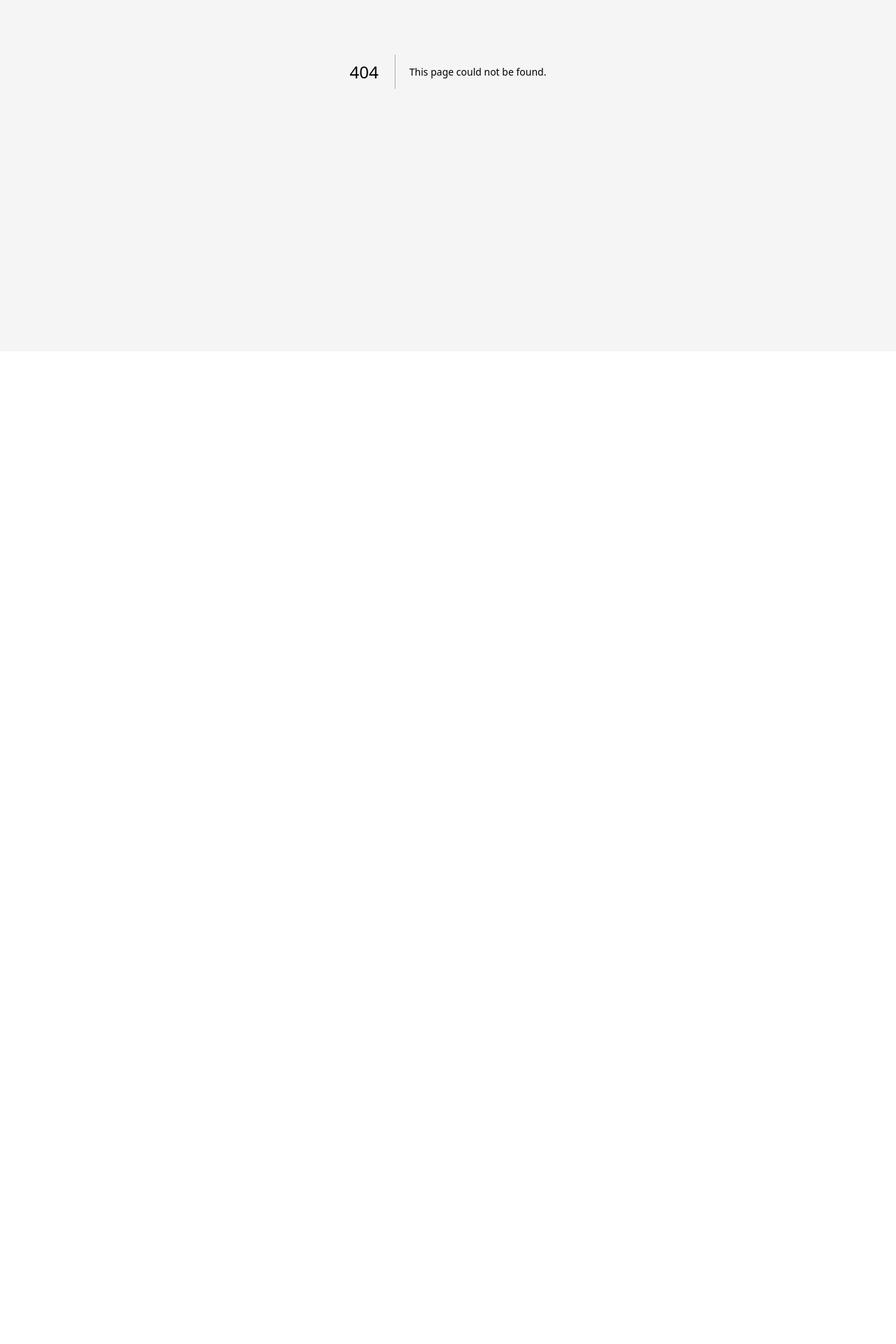
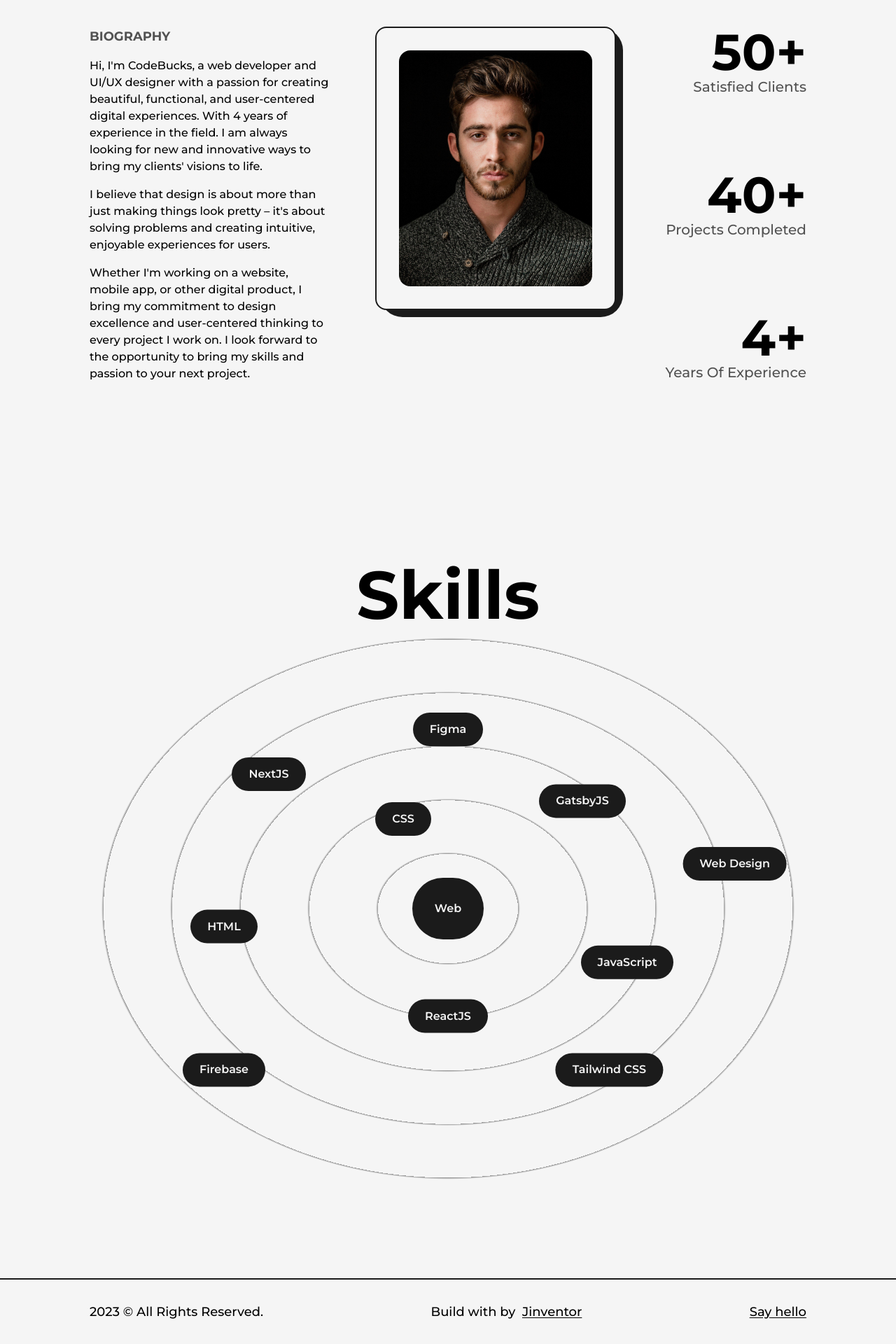
Before and after one commit to infinissible/portfolio-nextjs, a Next.js app: page /about in a window 1280 px wide. Before the commit this address had no page. Shown: the part 386-2306 px from the top of the page at 70% size. Before the commit the page ends 888 px from the top, so only its background shows below. Built offline with nearby package versions, Linux system fonts and the light colour scheme.

Commit message:
updated about page

```diff
--- /dev/null
+++ b/src/components/Experience.js
@@ -0,0 +1,7 @@
+import React from 'react';
+
+const Experience = () => {
+  return <div>Experience</div>;
+};
+
+export default Experience;
--- /dev/null
+++ b/src/components/Footer.js
@@ -0,0 +1,32 @@
+import React from 'react';
+import Layout from './Layout';
+import Link from 'next/link';
+
+const Footer = () => {
+  return (
+    <footer className='w-full border-t-2 border-solid border-dark font-medium text-lg'>
+      <Layout className='py-8 flex items-center justify-between'>
+        <span>{new Date().getFullYear()} &copy; All Rights Reserved.</span>
+        <div className='flex items-center'>
+          Build with by &nbsp;
+          <Link
+            href='https://jinventor.com'
+            className='underline underline-offset-2'
+          >
+            Jinventor
+          </Link>
+        </div>
+
+        <Link
+          href='https://jinventor.com'
+          target={'_blank'}
+          className='underline underline-offset-2'
+        >
+          Say hello
+        </Link>
+      </Layout>
+    </footer>
+  );
+};
+
+export default Footer;
--- /dev/null
+++ b/src/components/HireMe.js
@@ -0,0 +1,21 @@
+import React from 'react';
+import { CircularText } from './Icons';
+import Link from 'next/link';
+
+const HireMe = () => {
+  return (
+    <div className='fixed left-4 bottom-4 flex items-center justify-center overflow-hidden'>
+      <div className='w-48 h-auto flex items-center justify-center relative'>
+        <CircularText className={'fill-dark animate-spin-slow'} />
+        <Link
+          href='mailto:infinissible@gmail.com'
+          className='flex items-center justify-center absolute left-1/2 top-1/2 -translate-x-1/2 -translate-y-1/2 bg-dark text-light shadow-md border border-solid border-dark w-20 h-20 rounded-full font-semibold hover:bg-light hover:text-dark'
+        >
+          Hire Me
+        </Link>
+      </div>
+    </div>
+  );
+};
+
+export default HireMe;
--- /dev/null
+++ b/src/components/Skills.js
@@ -0,0 +1,46 @@
+import React from 'react';
+import { motion } from 'framer-motion';
+
+const Skill = ({ name, x, y }) => {
+  return (
+    <motion.div
+      className='flex items-center justify-center rounded-full font-semibold bg-dark text-light py-3 px-6 shadow-dark cursor-pointer absolute'
+      whileHover={{ scale: 1.05 }}
+      initial={{ x: 0, y: 0 }}
+      whileInView={{ x: x, y: y }}
+      trainsition={{ duration: 1.5 }}
+      viewport={{ once: true }}
+    >
+      {name}
+    </motion.div>
+  );
+};
+
+const Skills = () => {
+  return (
+    <>
+      <h2 className='font-bold text-8xl mt-64 w-full text-center'>Skills</h2>
+      <div className='w-full h-screen relative flex items-center justify-center rounded-full bg-circularLight'>
+        <motion.div
+          className='flex items-center justify-center rounded-full font-semibold bg-dark text-light p-8 shadow-dark cursor-pointer'
+          whileHover={{ scale: 1.05 }}
+        >
+          Web
+        </motion.div>
+
+        <Skill name='HTML' x='-25vw' y='2vw' />
+        <Skill name='CSS' x='-5vw' y='-10vw' />
+        <Skill name='JavaScript' x='20vw' y='6vw' />
+        <Skill name='ReactJS' x='0' y='12vw' />
+        <Skill name='NextJS' x='-20vw' y='-15vw' />
+        <Skill name='GatsbyJS' x='15vw' y='-12vw' />
+        <Skill name='Web Design' x='32vw' y='-5vw' />
+        <Skill name='Figma' x='0vw' y='-20vw' />
+        <Skill name='Firebase' x='-25vw' y='18vw' />
+        <Skill name='Tailwind CSS' x='18vw' y='18vw' />
+      </div>
+    </>
+  );
+};
+
+export default Skills;
--- a/src/pages/_app.js
+++ b/src/pages/_app.js
@@ -1,3 +1,4 @@
+import Footer from '@/components/Footer';
 import NavBar from '@/components/NavBar';
 import '@/styles/globals.css';
 import { Montserrat } from 'next/font/google';
@@ -20,6 +21,7 @@
       >
         <NavBar />
         <Component {...pageProps} />
+        <Footer />
       </main>
     </>
   );
--- /dev/null
+++ b/src/pages/about.js
@@ -0,0 +1,113 @@
+import AnimatedText from '@/components/AnimatedText';
+import Layout from '@/components/Layout';
+import Head from 'next/head';
+import Image from 'next/image';
+import React, { useEffect, useRef } from 'react';
+import profilePic from '../../public/images/profile/developer-pic-2.jpg';
+import { useInView, useMotionValue, useSpring } from 'framer-motion';
+import Skills from '@/components/Skills';
+
+const AnimatedNumbers = ({ value }) => {
+  const ref = useRef(null);
+
+  const motionValue = useMotionValue(0);
+  const springValue = useSpring(motionValue, { duration: 3000 });
+  const isInView = useInView(ref, { once: true });
+
+  useEffect(() => {
+    if (isInView) {
+      motionValue.set(value);
+    }
+  }, [isInView, value, motionValue]);
+
+  useEffect(() => {
+    springValue.on('change', (latest) => {
+      if (ref.current && latest.toFixed(0) <= value) {
+        ref.current.textContent = latest.toFixed(0);
+      }
+    });
+  }, [springValue, value]);
+
+  return <span ref={ref}></span>;
+};
+
+const about = () => {
+  return (
+    <>
+      <Head>
+        <title>Jinventor | About Page</title>
+        <meta name='description' content='any description' />
+      </Head>
+      <main className='flex w-full flex-col items-center justify-center'>
+        <Layout className='pt-16'>
+          <AnimatedText text='Passion Fuels Purpose!' className='mb-16' />
+          <div className='grid w-full grid-cols-8 gap-16'>
+            <div className='col-span-3 flex flex-col items-start justify-start'>
+              <h2 className='mb-4 text-lg font-bold uppercase text-dark/75'>
+                Biography
+              </h2>
+              <p className='font-medium'>
+                Hi, I'm CodeBucks, a web developer and UI/UX designer with a
+                passion for creating beautiful, functional, and user-centered
+                digital experiences. With 4 years of experience in the field. I
+                am always looking for new and innovative ways to bring my
+                clients' visions to life.
+              </p>
+              <p className='my-4 font-medium'>
+                I believe that design is about more than just making things look
+                pretty – it's about solving problems and creating intuitive,
+                enjoyable experiences for users.
+              </p>
+              <p className='font-medium'>
+                Whether I'm working on a website, mobile app, or other digital
+                product, I bring my commitment to design excellence and
+                user-centered thinking to every project I work on. I look
+                forward to the opportunity to bring my skills and passion to
+                your next project.
+              </p>
+            </div>
+            <div className='col-span-3 relative h-max rounded-2xl border-2 border-solid border-dark bg-light p-8'>
+              <div className='absolute top-0 -right-3 -z-10 w-[102%] h-[103%] rounded-[2rem] bg-dark'></div>
+              <Image
+                src={profilePic}
+                alt='Jinventor'
+                className='w-full h-auto rounded-2xl'
+              />
+            </div>
+            <div className='col-span-2 flex flex-col items-end justify-between'>
+              <div className='flex flex-col items-end justify-center'>
+                <span className='inline-block text-7xl font-bold'>
+                  <AnimatedNumbers value={50} />+
+                </span>
+                <h2 className='text-xl font-medium capitalize text-dark/75'>
+                  satisfied clients
+                </h2>
+              </div>
+
+              <div className='flex flex-col items-end justify-center'>
+                <span className='inline-block text-7xl font-bold'>
+                  <AnimatedNumbers value={40} />+
+                </span>
+                <h2 className='text-xl font-medium capitalize text-dark/75'>
+                  projects completed
+                </h2>
+              </div>
+
+              <div className='flex flex-col items-end justify-center'>
+                <span className='inline-block text-7xl font-bold'>
+                  <AnimatedNumbers value={4} />+
+                </span>
+                <h2 className='text-xl font-medium capitalize text-dark/75'>
+                  years of experience
+                </h2>
+              </div>
+            </div>
+          </div>
+          <Skills />
+        </Layout>
+      </main>
+    </>
+  );
+};
+
+export default about;
--- a/src/pages/index.js
+++ b/src/pages/index.js
@@ -5,6 +5,8 @@
 import AnimatedText from '@/components/AnimatedText';
 import Link from 'next/link';
 import { LinkArrow } from '@/components/Icons';
+import HireMe from '@/components/HireMe';
+import lightBulb from '../../public/images/svgs/miscellaneous_icons_1.svg';
 
 export default function Home() {
   return (
@@ -51,6 +53,11 @@
             </div>
           </div>
         </Layout>
+
+        <HireMe />
+        <div className='absolute right-8 bottom-8 inline-block w-24'>
+          <Image src={lightBulb} alt='Jinventor' className='w-full h-auto' />
+        </div>
       </main>
     </>
   );
--- a/tailwind.config.js
+++ b/tailwind.config.js
@@ -18,6 +18,13 @@
         primary: '#B63E96', // 240,86,199
         primaryDark: '#58E6D9', // 80,230,217
       },
+      animation: {
+        'spin-slow': 'spin 8s linear infinite',
+      },
+      backgroundImage: {
+        circularLight:
+          'repeating-radial-gradient(rgba(0,0,0,0.4) 2px, #f5f5f5 5px, #f5f5f5 100px);',
+      },
     },
   },
   plugins: [],
```
